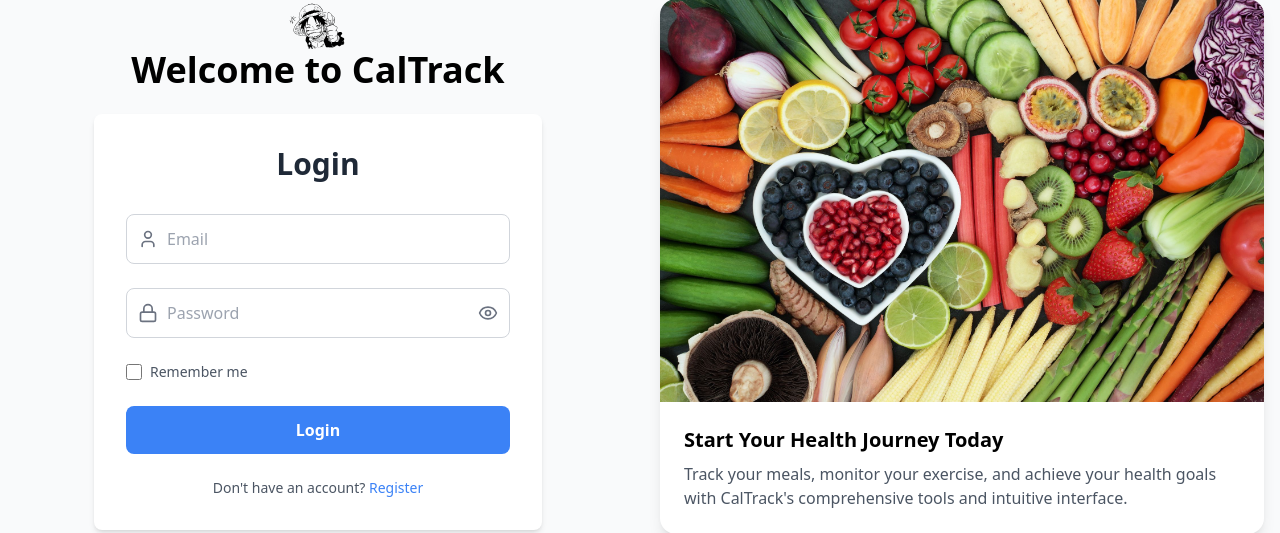
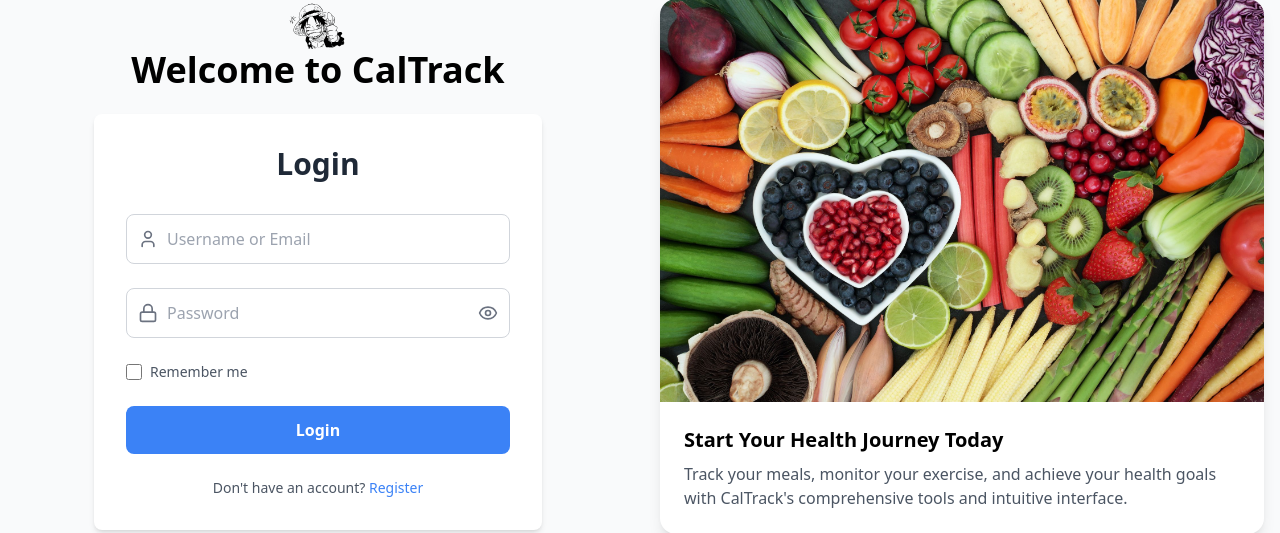
Before and after one commit to survivzhang/webTeam51, a Flask app: template app/templates/index.html in a window 1280 px wide. Shown: the part 97-630 px from the top of the page. Run offline with Flask 3, Linux system fonts and the light colour scheme; the template is opened without the code that fills it: most values are stand-ins (such as "Sample title", 1, 10 or a date in 2020); form fields are guessed from the names that the template uses; some libraries are stand-ins or nearby versions.

Commit message:
Update placeholder text in login form to improve clarity

```diff
--- a/app/templates/index.html
+++ b/app/templates/index.html
@@ -31,7 +31,7 @@
             </div>
             {{ login_form.email(class="w-full pl-10 pr-4 py-3 border
             border-gray-300 text-gray-700 placeholder-gray-400 rounded-lg",
-            placeholder="Email") }}
+            placeholder="Username or Email") }}
           </div>
 
           <div class="relative">
```
